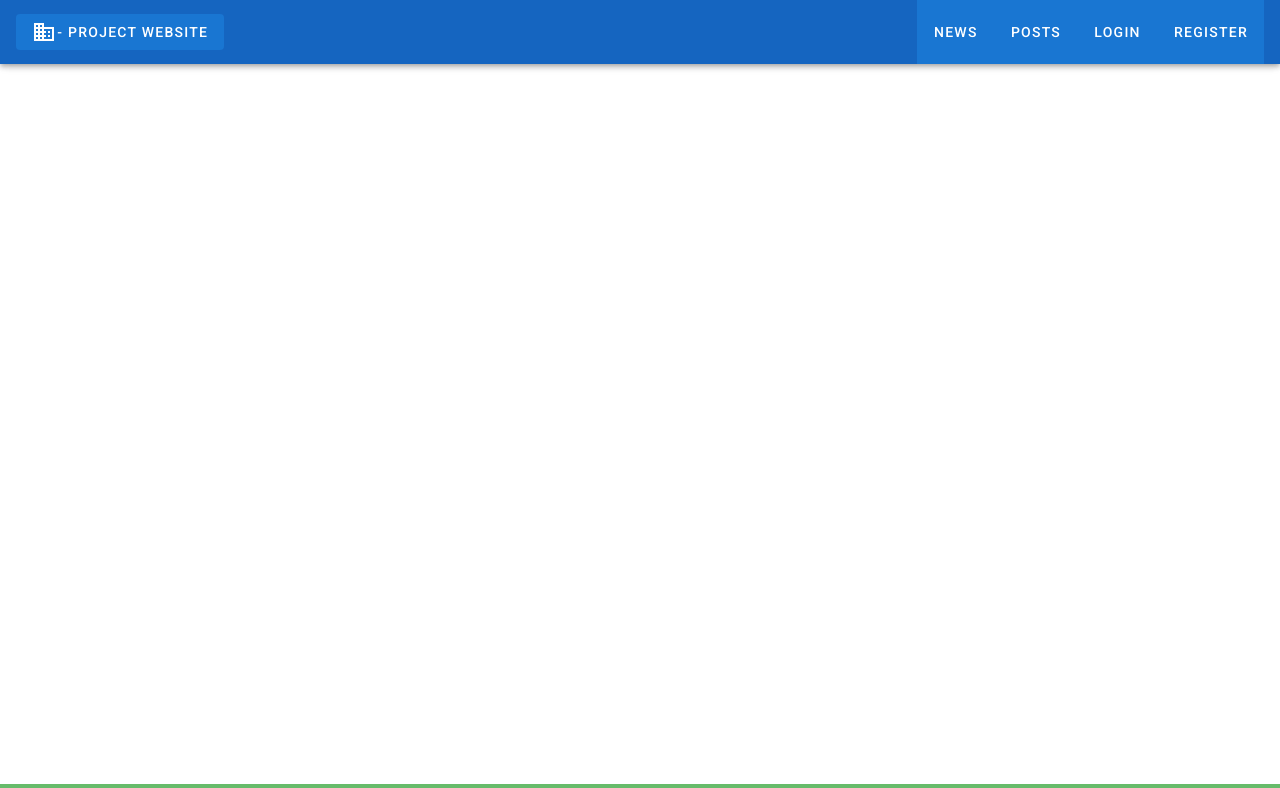
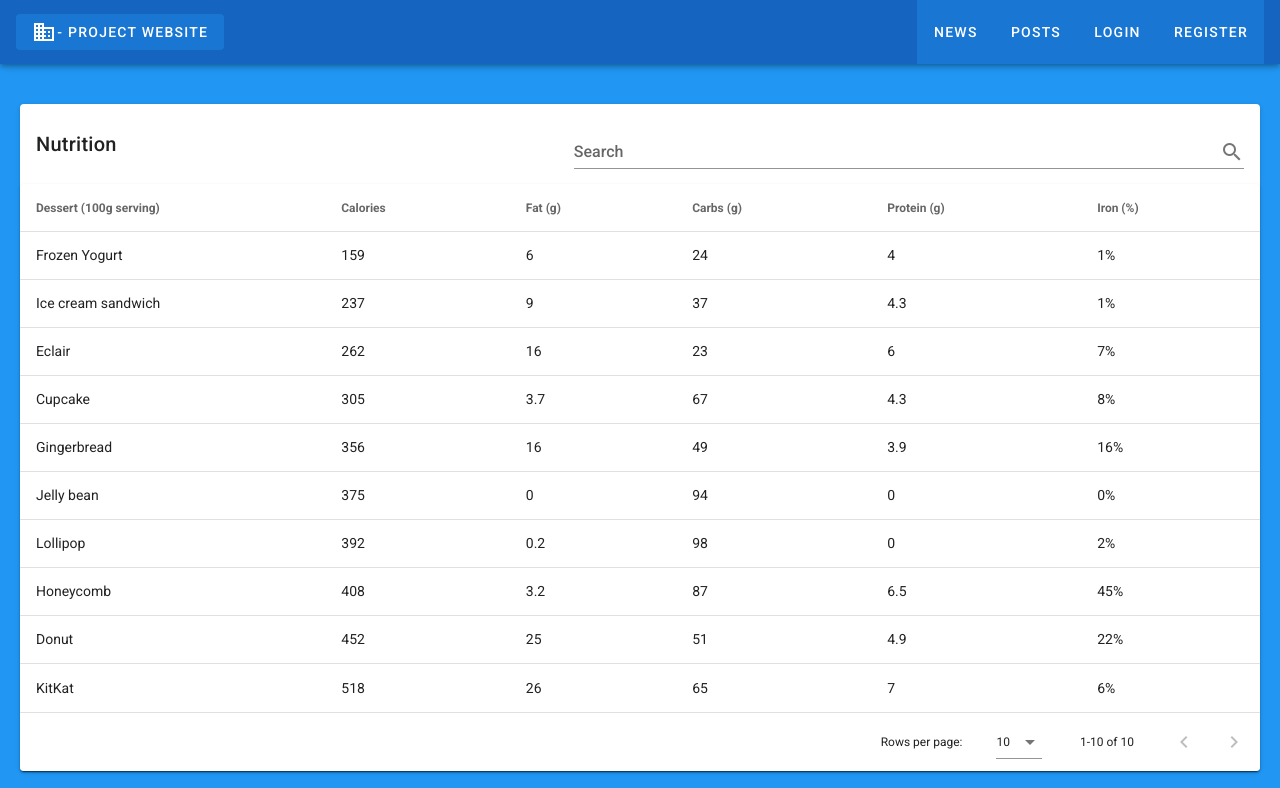
Before and after one commit to jerickcm/nuxt_projectwebsite, a Nuxt app: page /post/view in a window 1280 px wide. Shown: the top 788 px of the page. Built offline with nearby package versions, Linux system fonts and the light colour scheme; no server answers.

Commit message:
add post view v-datatable static fake request data

```diff
--- a/pages/dashboard.vue
+++ b/pages/dashboard.vue
@@ -1,9 +1,14 @@
 <template>
-  <v-container fluid class="ma-0 pa-0">
-    <v-parallax class="ma-0 pa-0" height="900" src="/images/dash.jpg">
-      <div>Dashboard</div>
-      <v-btn to="dash/post">Dashboard</v-btn>
-    </v-parallax>
+  <v-container fluid class="grey ligthen-3  pa-0 ma-0" min-height="800vh">
+    <v-sheet class="blue ligthen-3 pa-5 pt-10 pb-10" min-height="200vh">
+
+      <h1>Dashboard</h1>
+
+      <v-btn to="post/create">Create Post</v-btn>
+      <v-btn to="post/view">View Post</v-btn>
+
+
+    </v-sheet>
   </v-container>
 </template>
 <script>
--- /dev/null
+++ b/pages/post/view.vue
@@ -0,0 +1,205 @@
+<template>
+  <v-container fluid class="grey ligthen-3  pa-0 ma-0" min-height="800vh">
+    <v-sheet class="blue ligthen-3 pa-5 pt-10 pb-10" min-height="200vh">
+      <v-card>
+        <v-card-title>
+          Nutrition
+          <v-spacer></v-spacer>
+          <v-text-field
+            v-model="search"
+            append-icon="mdi-magnify"
+            label="Search"
+            single-line
+            hide-details
+          ></v-text-field>
+        </v-card-title>
+        <v-data-table
+          :headers="headers"
+          :items="desserts"
+          :options.sync="options"
+          :server-items-length="totalDesserts"
+          :loading="loading"
+          :search="search"
+          class="elevation-1"
+        ></v-data-table>
+      </v-card>
+    </v-sheet>
+  </v-container>
+</template>
+<script>
+export default {
+  data() {
+    return {
+      search: "",
+      totalDesserts: 0,
+      desserts: [],
+      loading: true,
+      options: {},
+      headers: [
+        {
+          text: "Dessert (100g serving)",
+          align: "start",
+          sortable: false,
+          value: "name"
+        },
+        { text: "Calories", value: "calories" },
+        { text: "Fat (g)", value: "fat" },
+        { text: "Carbs (g)", value: "carbs" },
+        { text: "Protein (g)", value: "protein" },
+        { text: "Iron (%)", value: "iron" }
+      ]
+    };
+  },
+  watch: {
+    options: {
+      handler() {
+        this.getDataFromApi();
+      },
+      deep: true
+    }
+  },
+  mounted() {
+    this.getDataFromApi();
+  },
+  methods: {
+    getDataFromApi() {
+      this.loading = true;
+      this.fakeApiCall().then(data => {
+        this.desserts = data.items;
+        this.totalDesserts = data.total;
+        this.loading = false;
+      });
+    },
+    /**
+     * In a real application this would be a call to fetch() or axios.get()
+     */
+    fakeApiCall() {
+      return new Promise((resolve, reject) => {
+        console.log(this.options);
+        const { sortBy, sortDesc, page, itemsPerPage } = this.options;
+
+        let items = this.getDesserts();
+        const total = items.length;
+
+        if (sortBy.length === 1 && sortDesc.length === 1) {
+          items = items.sort((a, b) => {
+            const sortA = a[sortBy[0]];
+            const sortB = b[sortBy[0]];
+
+            if (sortDesc[0]) {
+              if (sortA < sortB) return 1;
+              if (sortA > sortB) return -1;
+              return 0;
+            } else {
+              if (sortA < sortB) return -1;
+              if (sortA > sortB) return 1;
+              return 0;
+            }
+          });
+        }
+
+        if (itemsPerPage > 0) {
+          items = items.slice((page - 1) * itemsPerPage, page * itemsPerPage);
+        }
+
+        setTimeout(() => {
+          resolve({
+            items,
+            total
+          });
+        }, 1000);
+      });
+    },
+    getDesserts() {
+      return [
+        {
+          name: "Frozen Yogurt",
+          calories: 159,
+          fat: 6.0,
+          carbs: 24,
+          protein: 4.0,
+          iron: "1%"
+        },
+        {
+          name: "Ice cream sandwich",
+          calories: 237,
+          fat: 9.0,
+          carbs: 37,
+          protein: 4.3,
+          iron: "1%"
+        },
+        {
+          name: "Eclair",
+          calories: 262,
+          fat: 16.0,
+          carbs: 23,
+          protein: 6.0,
+          iron: "7%"
+        },
+        {
+          name: "Cupcake",
+          calories: 305,
+          fat: 3.7,
+          carbs: 67,
+          protein: 4.3,
+          iron: "8%"
+        },
+        {
+          name: "Gingerbread",
+          calories: 356,
+          fat: 16.0,
+          carbs: 49,
+          protein: 3.9,
+          iron: "16%"
+        },
+        {
+          name: "Jelly bean",
+          calories: 375,
+          fat: 0.0,
+          carbs: 94,
+          protein: 0.0,
+          iron: "0%"
+        },
+        {
+          name: "Lollipop",
+          calories: 392,
+          fat: 0.2,
+          carbs: 98,
+          protein: 0,
+          iron: "2%"
+        },
+        {
+          name: "Honeycomb",
+          calories: 408,
+          fat: 3.2,
+          carbs: 87,
+          protein: 6.5,
+          iron: "45%"
+        },
+        {
+          name: "Donut",
+          calories: 452,
+          fat: 25.0,
+          carbs: 51,
+          protein: 4.9,
+          iron: "22%"
+        },
+        {
+          name: "KitKat",
+          calories: 518,
+          fat: 26.0,
+          carbs: 65,
+          protein: 7,
+          iron: "6%"
+        }
+      ];
+    }
+  }
+};
+</script>
+<style scoped>
+ul.clean {
+  list-style: none !important;
+  list-style-type: none !important;
+}
+</style>
```
Also changed, not shown: pages/post/create.vue (renamed from pages/dash/post.vue).
